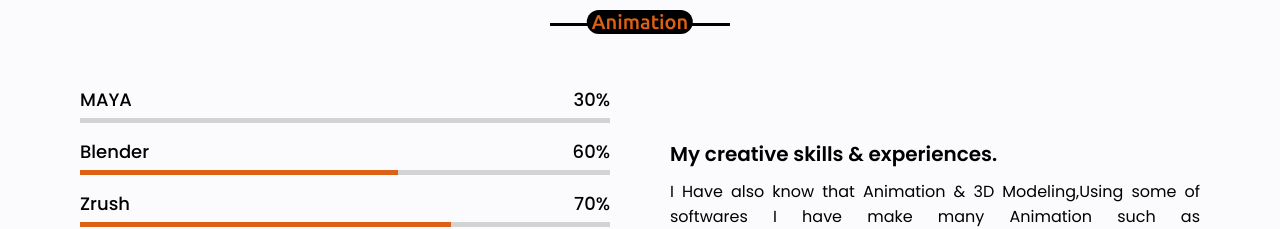
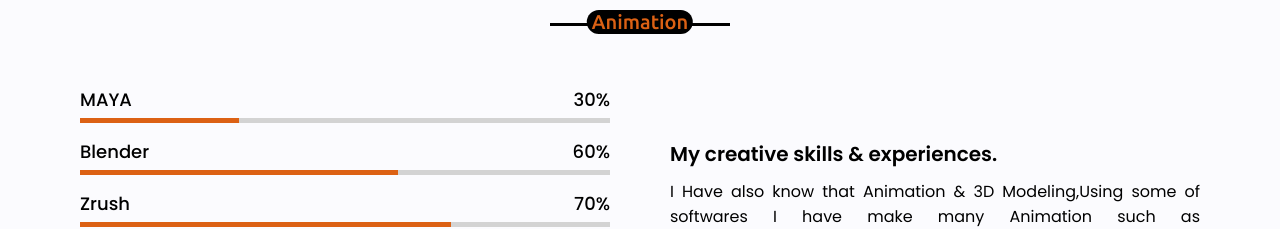
Before and after one commit to akshay70577/akshayportfolio, a plain HTML site: page index.html in a window 1280 px wide. Shown: the part 3409-3638 px from the top of the page. Drawn offline with nearby package versions, Linux system fonts and the light colour scheme.

Commit message:
style.css

```diff
--- a/style.css
+++ b/style.css
@@ -688,6 +688,9 @@ section .title::after {
   top: 0;
   background: rgb(220, 97, 20);
 }
+.skills1-content1 .right .maya::before {
+  width: 30%;
+}
 .skills1-content1 .right .blender::before {
   width: 60%;
 }
```
